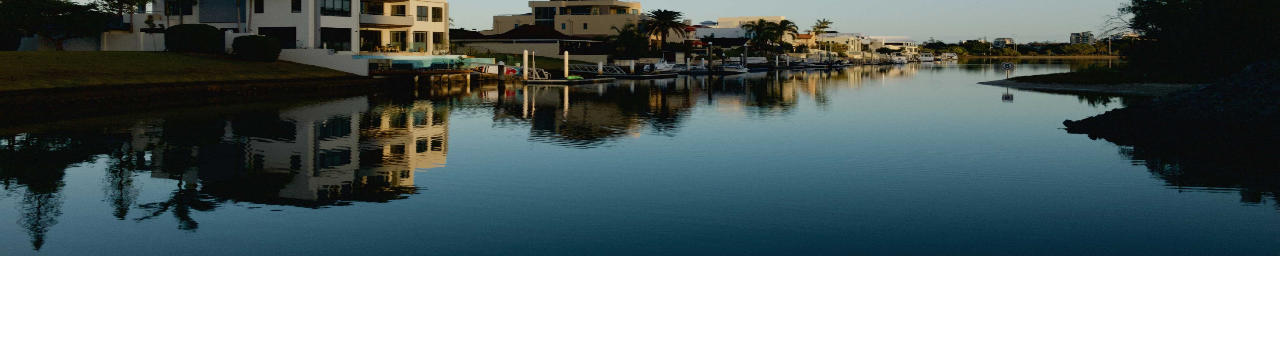
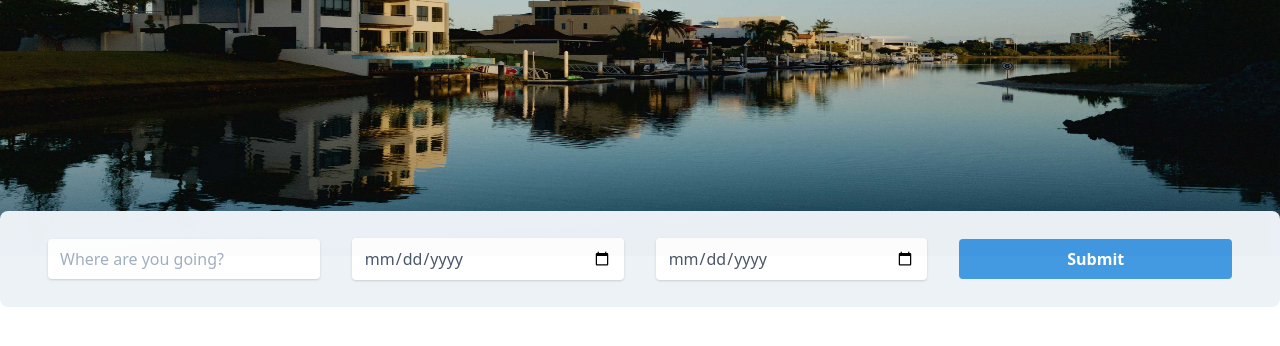
Before and after one commit to robertguss/howtocode.io-tailwind-css-landing-page, a website built with Parcel: page src/index.html in a window 1280 px wide. Shown: the part 264-610 px from the top of the page. Built offline with nearby package versions, Linux system fonts and the light colour scheme.

Commit message:
finished the quote form

```diff
--- a/src/css/main.css
+++ b/src/css/main.css
@@ -10,3 +10,9 @@
   height: 65vh;
   top: -50px;
 }
+
+.quote-form {
+  margin-top: -45px;
+  opacity: 0.99;
+  z-index: 10;
+}
--- a/src/index.html
+++ b/src/index.html
@@ -11,6 +11,7 @@
 <body>
   <include src="./partials/nav.html"></include>
   <include src="./partials/hero.html"></include>
+  <include src="./partials/quote-form.html"></include>
 
   <script src="./js/main.js"></script>
 </body>
--- /dev/null
+++ b/src/partials/quote-form.html
@@ -0,0 +1,8 @@
+<section class="quote-form flex items-center justify-center p-12 container mx-auto rounded-lg h-24 bg-gray-200">
+  <input class="shadow rounded py-2 px-3 text-gray-700 w-1/4 mr-8" type="text" placeholder="Where are you going?" />
+  <input class="shadow rounded py-2 px-3 text-gray-700 w-1/4 mr-8" type="date" />
+  <input class="shadow rounded py-2 px-3 text-gray-700 w-1/4 mr-8" type="date" />
+  <button class="bg-blue-500 hover:bg-blue-700 text-white font-bold py-2 px-4 rounded w-1/4">
+    Submit
+  </button>
+</section>
```
